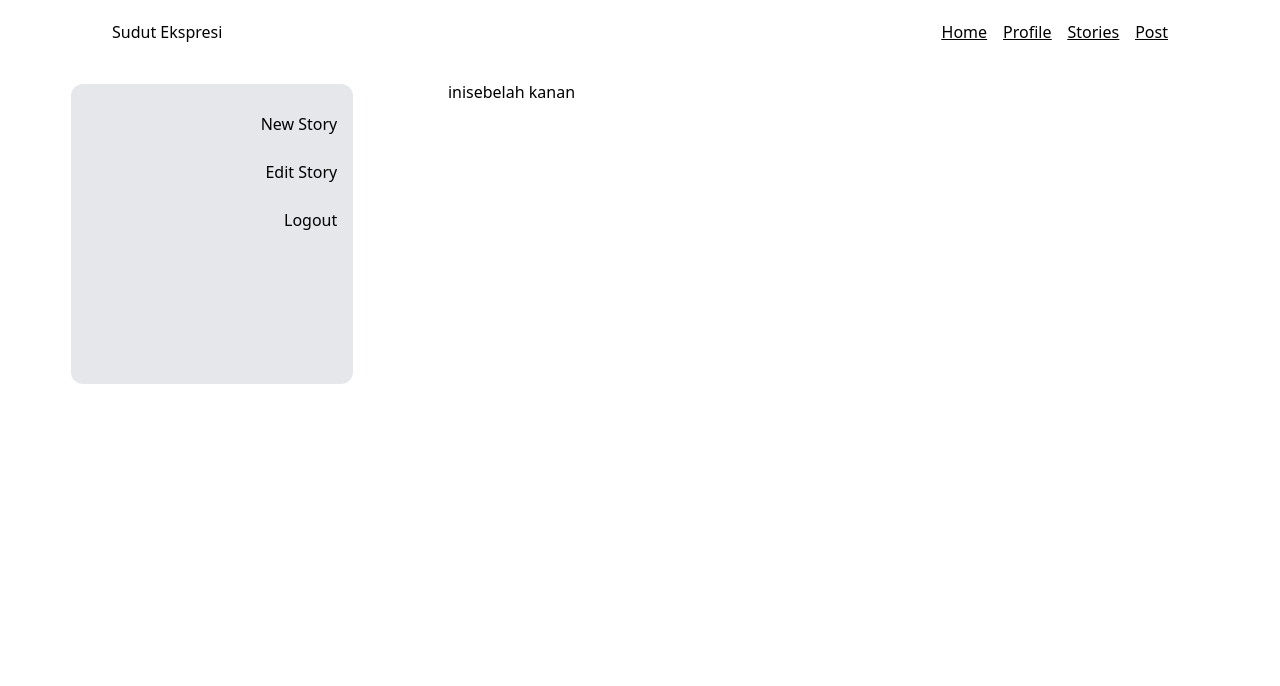
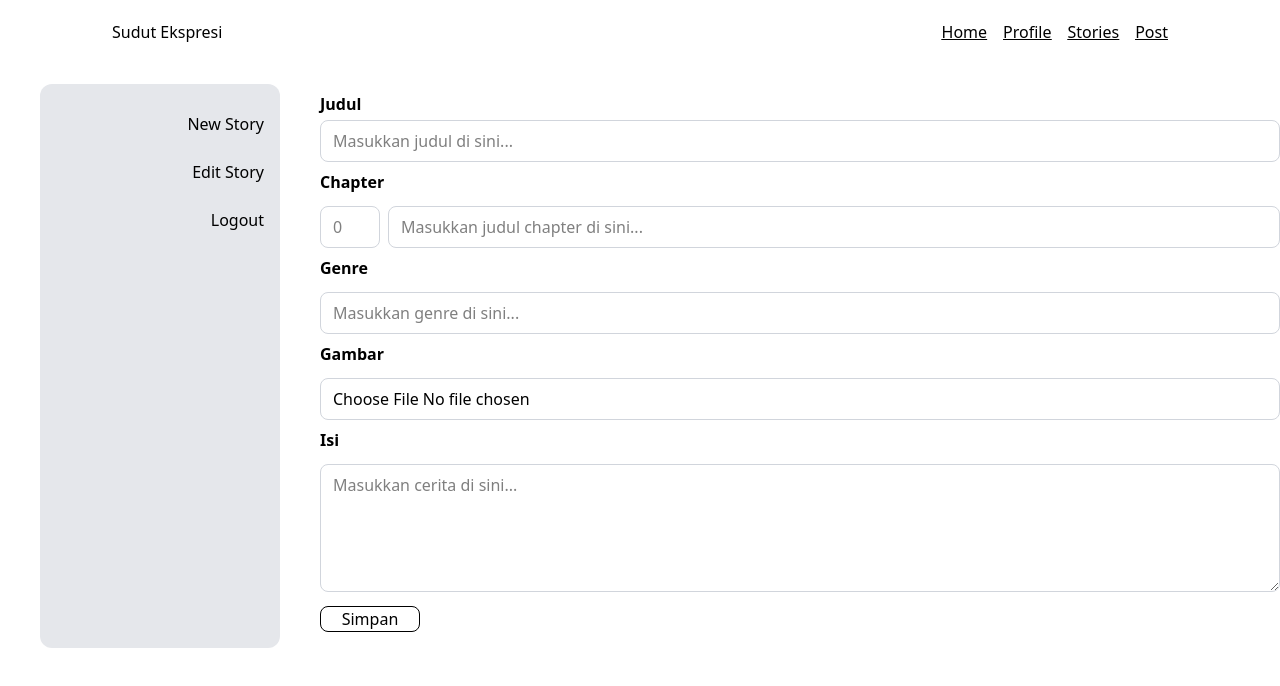
Before and after one commit to bbbintang/personal-blog, a Next.js app in the folder personal-blog/: page /post in a window 1280 px wide. Shown: the top 686 px of the page. Built offline with nearby package versions, Linux system fonts and the light colour scheme.

Commit message:
create a Newstory component and import it to post page

```diff
--- /dev/null
+++ b/personal-blog/Components/Newstory.jsx
@@ -0,0 +1,72 @@
+import React from 'react'
+
+const Newstory = () => {
+  return (
+    <div>
+      <div className='w-full'>
+        <label className="block font-semibold mb-1">Judul</label>
+      </div>
+        <div className="w-full">
+          <input
+            type="text"
+            placeholder="Masukkan judul di sini..."
+            className="w-full border border-gray-300 px-3 py-2 rounded-lg focus:outline-none focus:ring-2 focus:ring-blue-500"
+          />
+        </div>
+
+        <div className='w-full py-2'>
+          <label className="block font-semibold mb-1">Chapter</label>
+        </div>
+        <div className="w-full flex gap-x-2">
+          <input
+            type="number"
+            placeholder='0'
+            className="w-15 border border-gray-300 px-3 py-2 rounded-lg focus:outline-none focus:ring-2 focus:ring-blue-500"
+           />
+          <input
+            type="text"
+            placeholder="Masukkan judul chapter di sini..."
+            className="w-full border border-gray-300 px-3 py-2 rounded-lg focus:outline-none focus:ring-2 focus:ring-blue-500"
+          />
+        </div>
+
+        <div className='w-full py-2'>
+          <label className="block font-semibold mb-1">Genre</label>
+        </div>
+        <div className="w-full">
+          <input
+            type="text"
+            placeholder="Masukkan genre di sini..."
+            className="w-full border border-gray-300 px-3 py-2 rounded-lg focus:outline-none focus:ring-2 focus:ring-blue-500"
+          />
+        </div>
+
+        <div className='w-full py-2'>
+          <label className="block font-semibold mb-1">Gambar</label>
+        </div>
+        <div className="w-full">
+          <input
+            type="file"
+            accept="image/*"
+            className="w-full border border-gray-300 px-3 py-2 rounded-lg focus:outline-none focus:ring-2 focus:ring-blue-500 cursor-pointer"
+          />
+        </div>
+
+        <div className='w-full py-2'>
+          <label className="block font-semibold mb-1">Isi</label>
+        </div>
+        <div className="w-full">
+          <textarea
+            placeholder="Masukkan cerita di sini..."
+            className="w-full h-32 resize-y border border-gray-300 px-3 py-2 rounded-lg focus:outline-none focus:ring-2 focus:ring-blue-500"
+          />
+        </div>
+
+        <div className='w-full py-2'>
+          <button className='w-25 border border-black rounded-lg'>Simpan</button>
+        </div>
+    </div>
+  )
+}
+
+export default Newstory
--- a/personal-blog/Components/Sidebar.jsx
+++ b/personal-blog/Components/Sidebar.jsx
@@ -2,7 +2,7 @@ import React from 'react'
 
 const sidebar = () => {
   return (
-        <div className="bg-gray-200 rounded-xl p-4 w-2/3 flex flex-col text-right min-h-[300px]">
+        <div className="bg-gray-200 rounded-xl p-4 md:w-3/4 flex flex-col text-right min-h-[300px]">
             <p className="py-3 pb-3">New Story</p>
             <p className="py-3 w-full">Edit Story</p>
             <p className="py-3 w-full">Logout</p>
--- a/personal-blog/app/post/page.jsx
+++ b/personal-blog/app/post/page.jsx
@@ -1,17 +1,18 @@
 import Sidebar from '@/Components/Sidebar'
 import Header from '@/Components/Header'
 import React from 'react'
+import Newstory from '@/Components/Newstory'
 
 const page = () => {
   return (
     <div>
       <Header/>
-      <div className="flex flex-col md:flex-row gap-2">
-        <div className="w-full md:w-1/3 py-5 flex justify-center">
+      <div className="flex flex-col md:flex-row">
+        <div className="w-full md:w-1/4 py-5 flex justify-center">
           <Sidebar/>
         </div>
-        <div className="w-full md:w-2/3 p-4 flex flex-col">
-          inisebelah kanan
+        <div className="w-full md:w-3/4 py-7 flex flex-col justify-start">
+        <Newstory/>
         </div>
       </div>
     </div>
```
